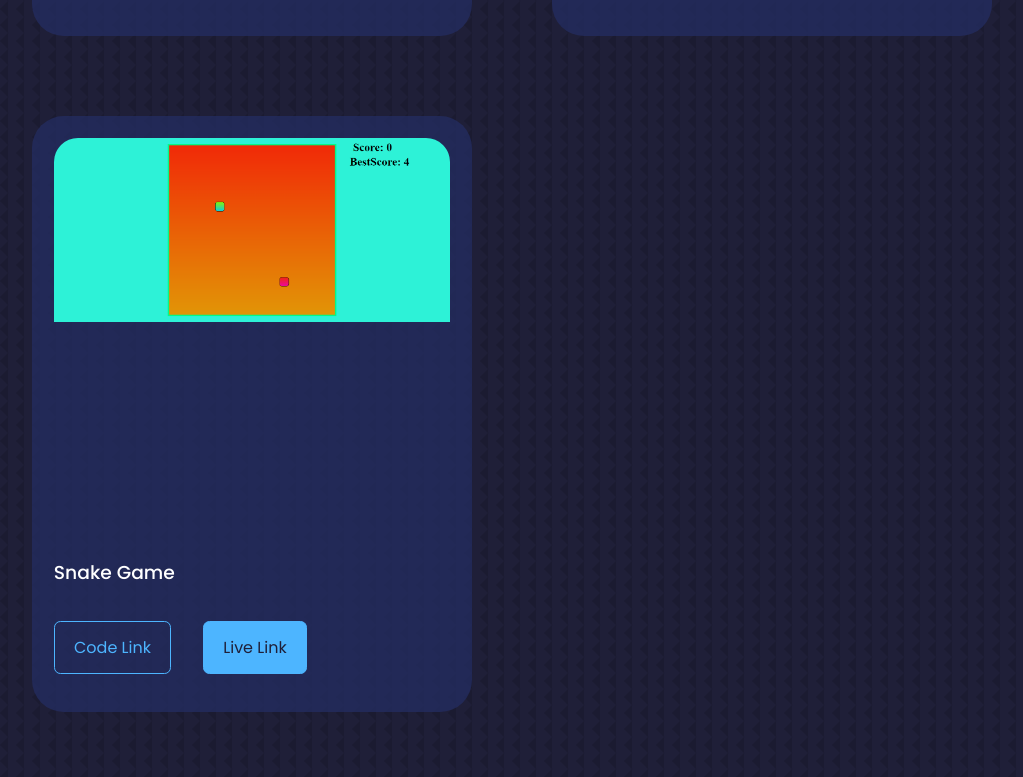
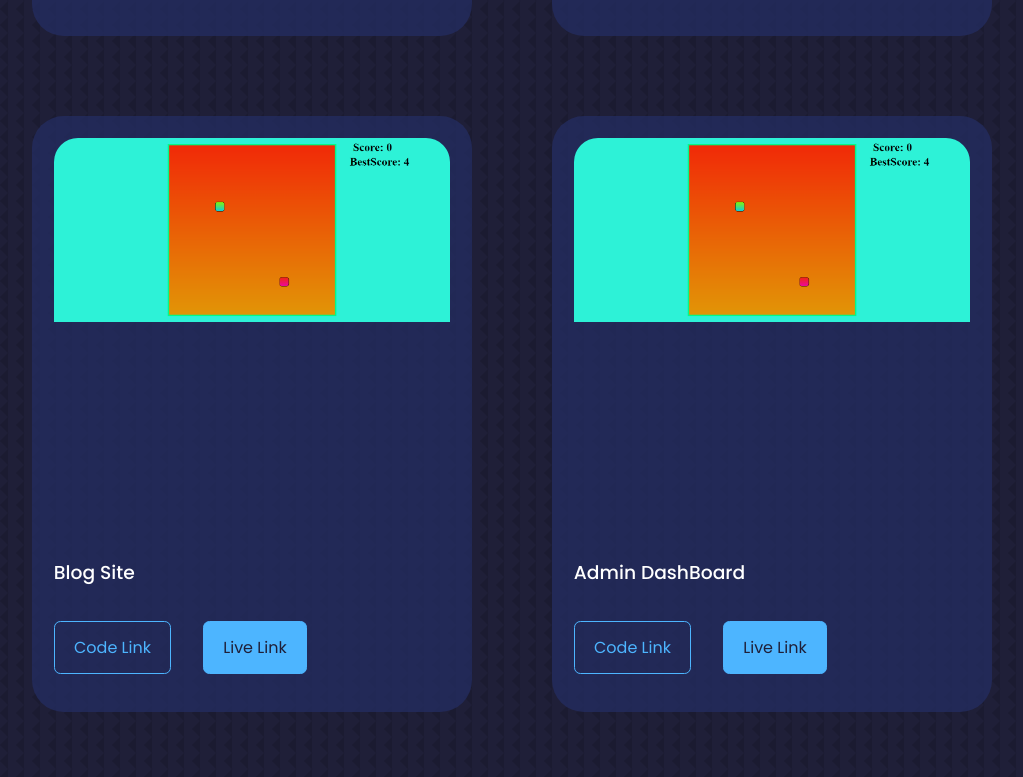
Before and after one commit to Rubai-Rahman/portfolio, a React (Create React App) app: page / in a window 1280 px wide. Shown: the part 3663-4440 px from the top of the page, without its empty margins (128-1151 px from the left). Built offline with nearby package versions, Linux system fonts and the light colour scheme.

Commit message:
new Project Added

```diff
--- a/src/components/projects/Projects.js
+++ b/src/components/projects/Projects.js
@@ -37,6 +37,20 @@ const projects = [
   },
   {
     id: 5,
+    name: "Blog Site",
+    img: snake,
+    github: "https://github.com/Rubai-Rahman/Blog_App",
+    demo: "https://rec-rubai-rahman.vercel.app/",
+  },
+  {
+    id: 6,
+    name: "Admin DashBoard",
+    img: snake,
+    github: "https://github.com/Rubai-Rahman/dashboard",
+    demo: "https://sweet-melba-ac49d8.netlify.app/",
+  },
+  {
+    id: 7,
     name: "Snake Game",
     img: snake,
     github: "https://github.com/Rubai-Rahman/SnakeGame",
```
